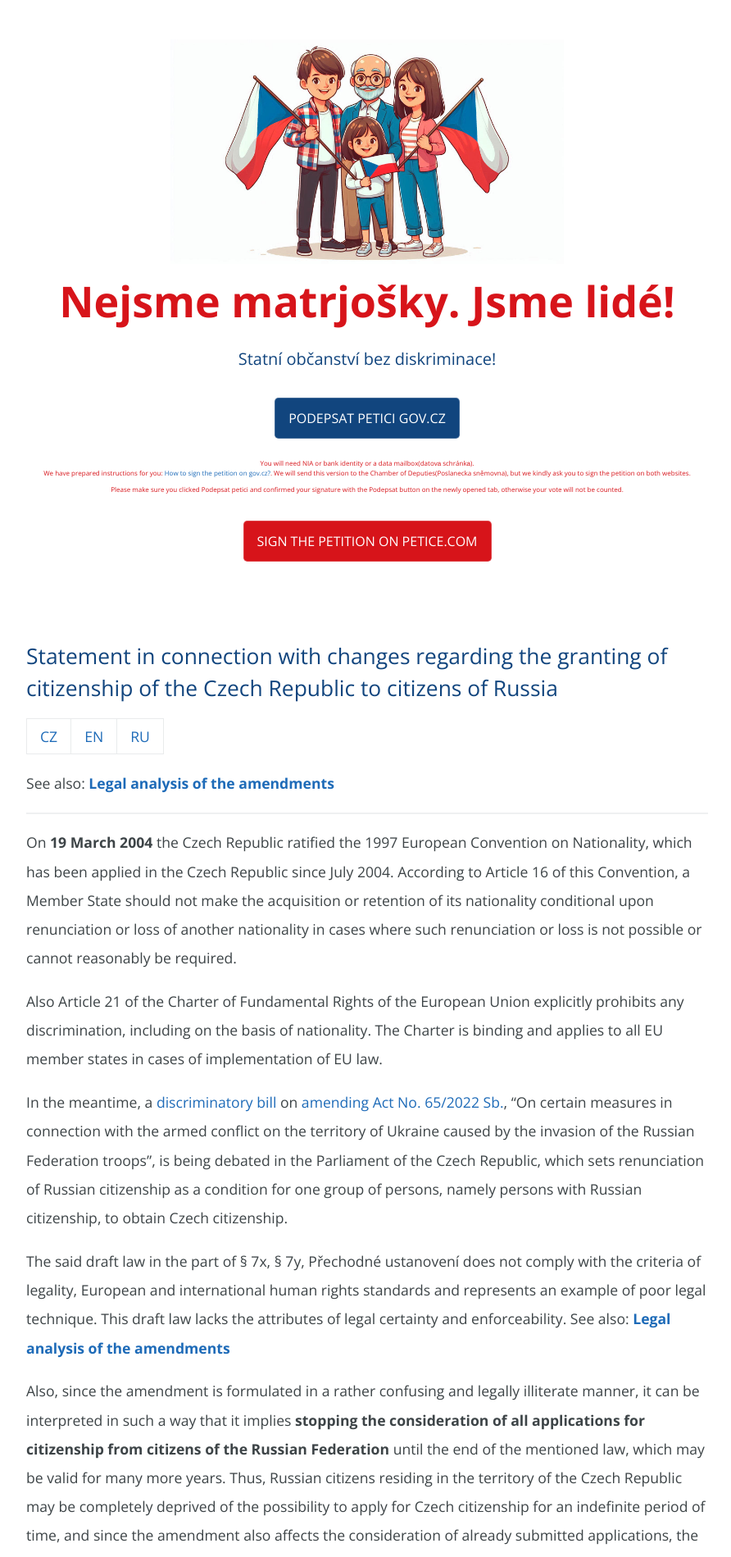
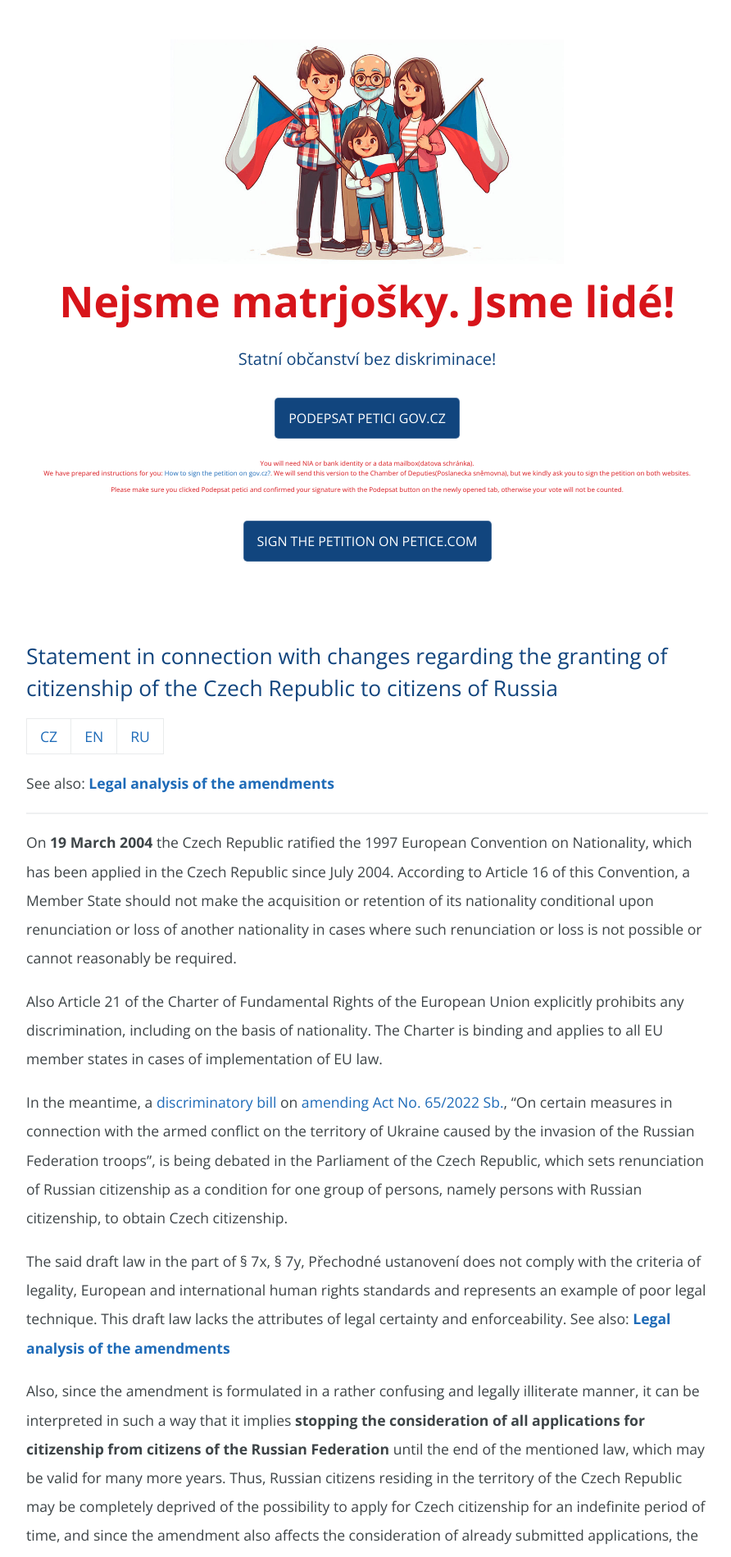
Before and after one commit to thewulf7/jsmelide, a Jekyll site: the page built from index_en.md, in a window 1280 px wide. Shown: the top 1899 px of the page at 82% size, without its empty margins (192-1084 px from the left). Built offline with Jekyll 4.4.1, drawn with Linux system fonts in a browser that asks for light colours; comment, search, counter and statistics services are not loaded; our own code applies the rules of GitHub Pages for plain Markdown files.

Commit message:
Buttons color swap

```diff
--- a/_includes/header_en.html
+++ b/_includes/header_en.html
@@ -5,5 +5,5 @@
 {% endif %}
 {% if site.show_sign_petition %}
 <br/>
-<a href="{{ site.petice.com }}" class="btn btn-caps" target="_blank">Sign the petition on petice.com</a>
+<a href="{{ site.petice.com }}" class="btn btn-caps btn-action" target="_blank">Sign the petition on petice.com</a>
 {% endif %}
```
